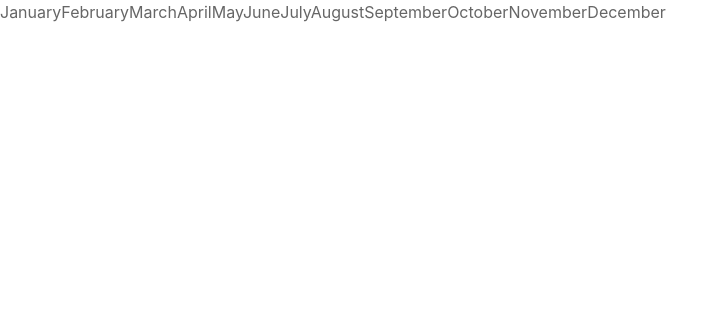
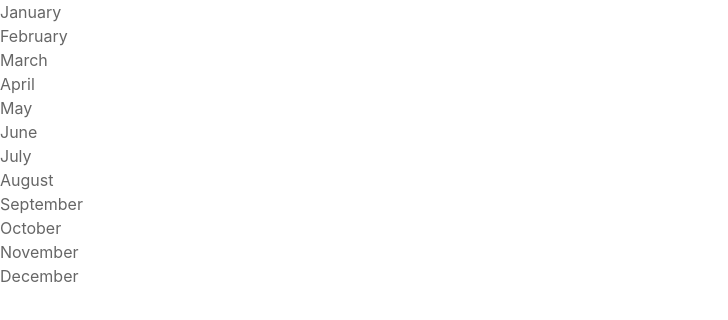
Before and after one commit to Candle779/yalantis-react-school, a React (Create React App) app: page / in a window 1280 px wide. Shown: the top 320 px of the page, without its empty margins (0-728 px from the left). Built offline with nearby package versions, Linux system fonts and the light colour scheme; no server answers.

Commit message:
Show months list and users on page

```diff
--- a/src/components/App.js
+++ b/src/components/App.js
@@ -1,7 +1,7 @@
 import React, {Component} from 'react';
 import ApiService from "../services/api";
 import UserList from "../components/UsersList";
-import MonthsList from "./MonthsList/MonthsList";
+import MonthsList from "../components/MonthsList";
 
 export default class App extends Component {
     constructor(props) {
@@ -21,8 +21,9 @@ export default class App extends Component {
                 {monthIndex: 9, monthName: 'October'},
                 {monthIndex: 10, monthName: 'November'},
                 {monthIndex: 11, monthName: 'December'}
-            ]
-
+            ],
+            selectedMonth: null,
+            loaded: false
         }
     }
 
--- /dev/null
+++ b/src/components/Month/Month.js
@@ -0,0 +1,21 @@
+import React, {Component} from 'react';
+
+class Month extends Component {
+    constructor(props) {
+        super(props);
+        this.state = {
+            backgroundColor: ''
+        }
+    }
+
+    render() {
+        const {monthName} = this.props;
+        return (
+            <div>
+                {monthName}
+            </div>
+        )
+    }
+}
+
+export default Month;
--- /dev/null
+++ b/src/components/Month/index.js
@@ -0,0 +1,2 @@
+import Month from "./Month";
+export default Month;
--- a/src/components/MonthsList/MonthsList.js
+++ b/src/components/MonthsList/MonthsList.js
@@ -1,4 +1,5 @@
 import React from 'react';
+import Month from "../Month";
 
 const MonthsList = (props) => {
     const {months} = props;
@@ -6,10 +7,9 @@ const MonthsList = (props) => {
         <div className="months">
             {
                 months.map(month => {
-                    return month.monthName;
+                    return <Month key={month.monthIndex} {...month}/>
                 })
             }
-
         </div>
     )
 }
--- a/src/components/UsersList/UsersList.js
+++ b/src/components/UsersList/UsersList.js
@@ -5,7 +5,7 @@ const UserList = ({users}) => {
     return (
         users.map(user => {
             return (
-                <User {...user}/>
+                <User key={user.id} {...user}/>
             )
         })
 
```
